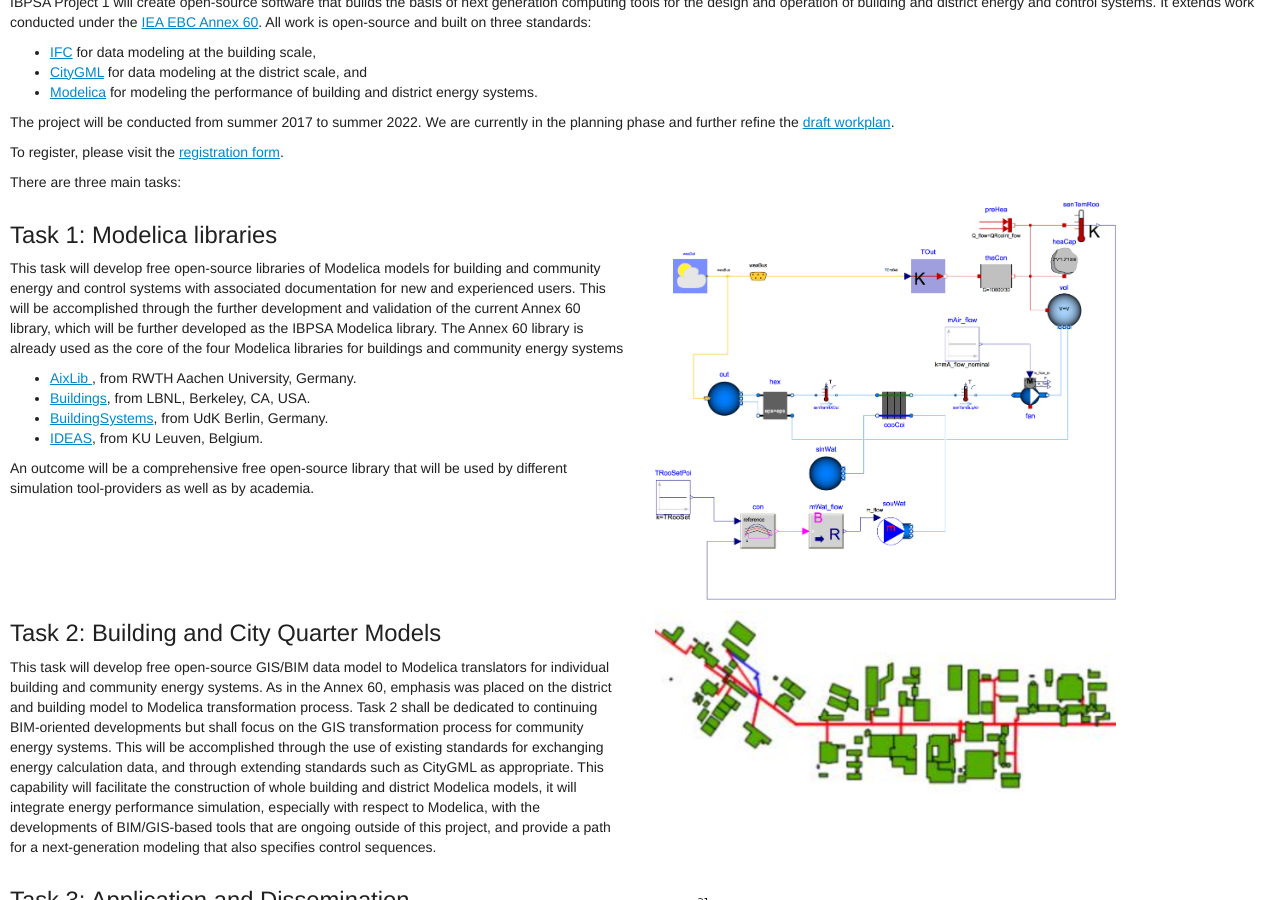
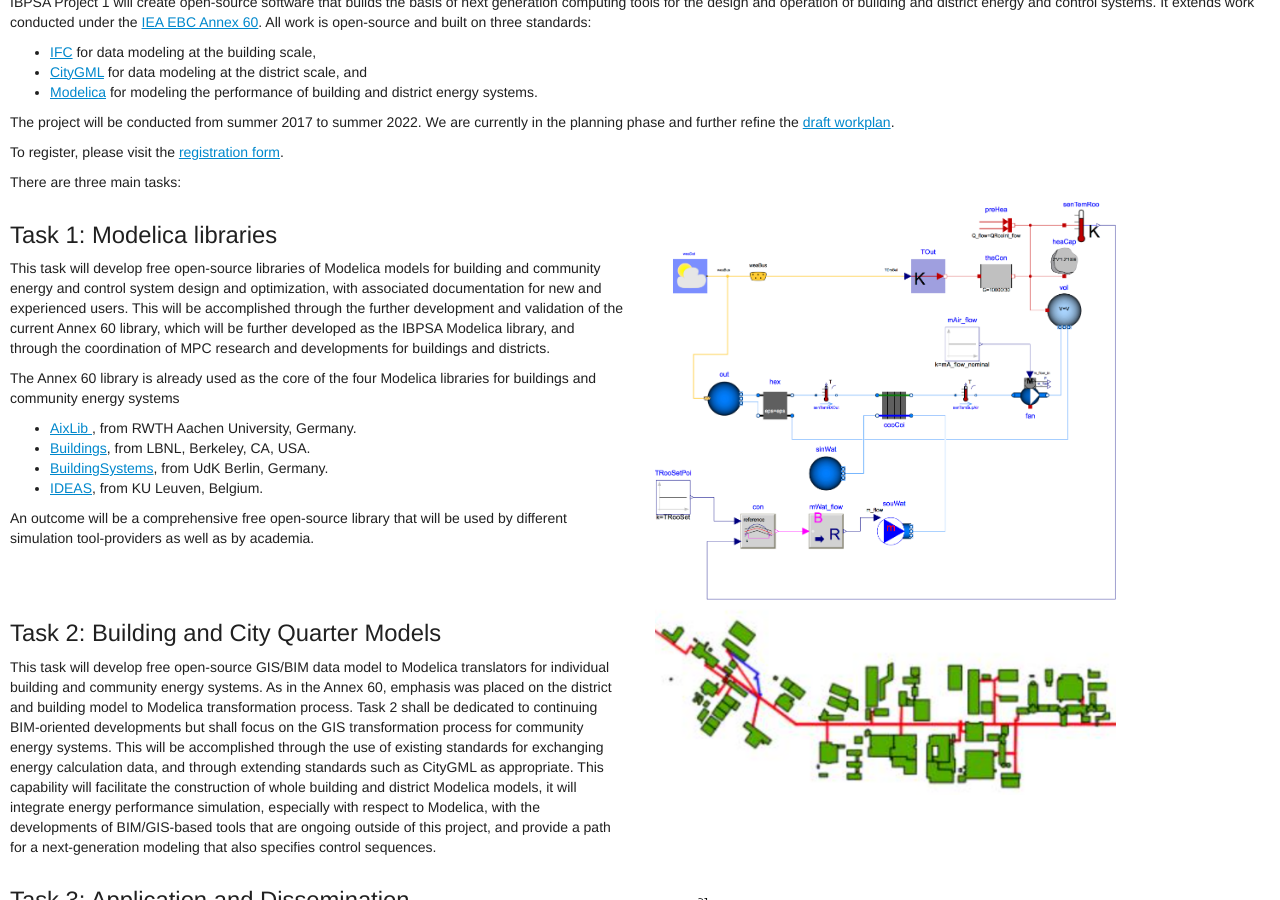
Before and after one commit to ibpsa/project1, a Jekyll site: the page built from index.md, in a window 1280 px wide and 900 px high, scrolled down 621 px. Built offline with Jekyll 4.4.1, drawn with Linux system fonts in a browser that asks for light colours; nearby versions of some CDN libraries.

Commit message:
Revised main page

```diff
--- a/index.md
+++ b/index.md
@@ -40,10 +40,14 @@ There are three main tasks:
 <p>
 This task will develop free open-source
 libraries of Modelica models for building and community energy and control
-systems with associated documentation for new and experienced users. This will
+system design and optimization,
+with associated documentation for new and experienced users. This will
 be accomplished through the further development and validation of the
 current Annex 60 library, which will be further developed as
-the IBPSA Modelica library.
+the IBPSA Modelica library, and through the coordination of MPC
+research and developments for buildings and districts.
+</p>
+<p>
 The Annex 60 library is already used as the core of the four Modelica libraries
 for buildings and community energy systems
 </p>
```
